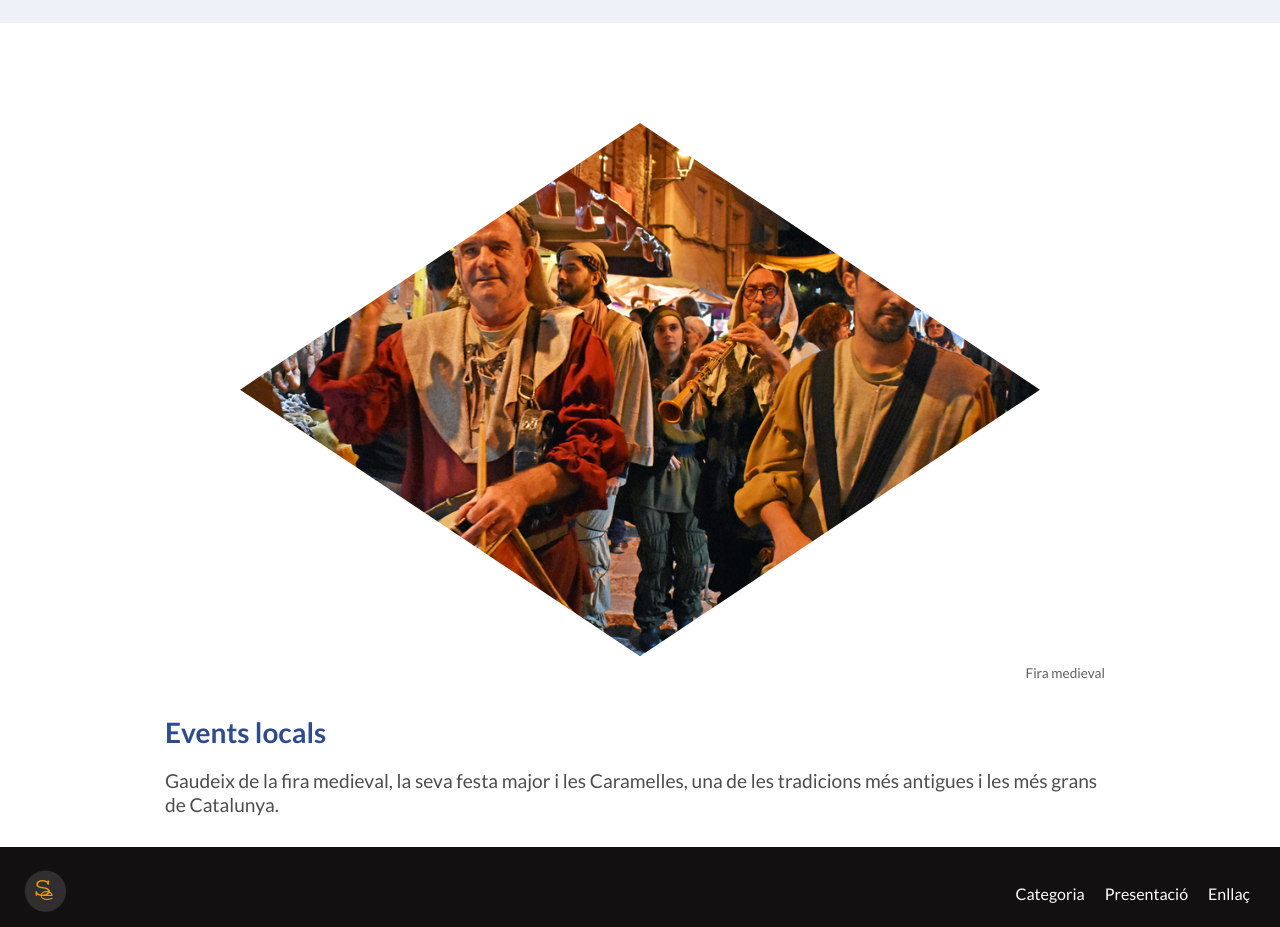
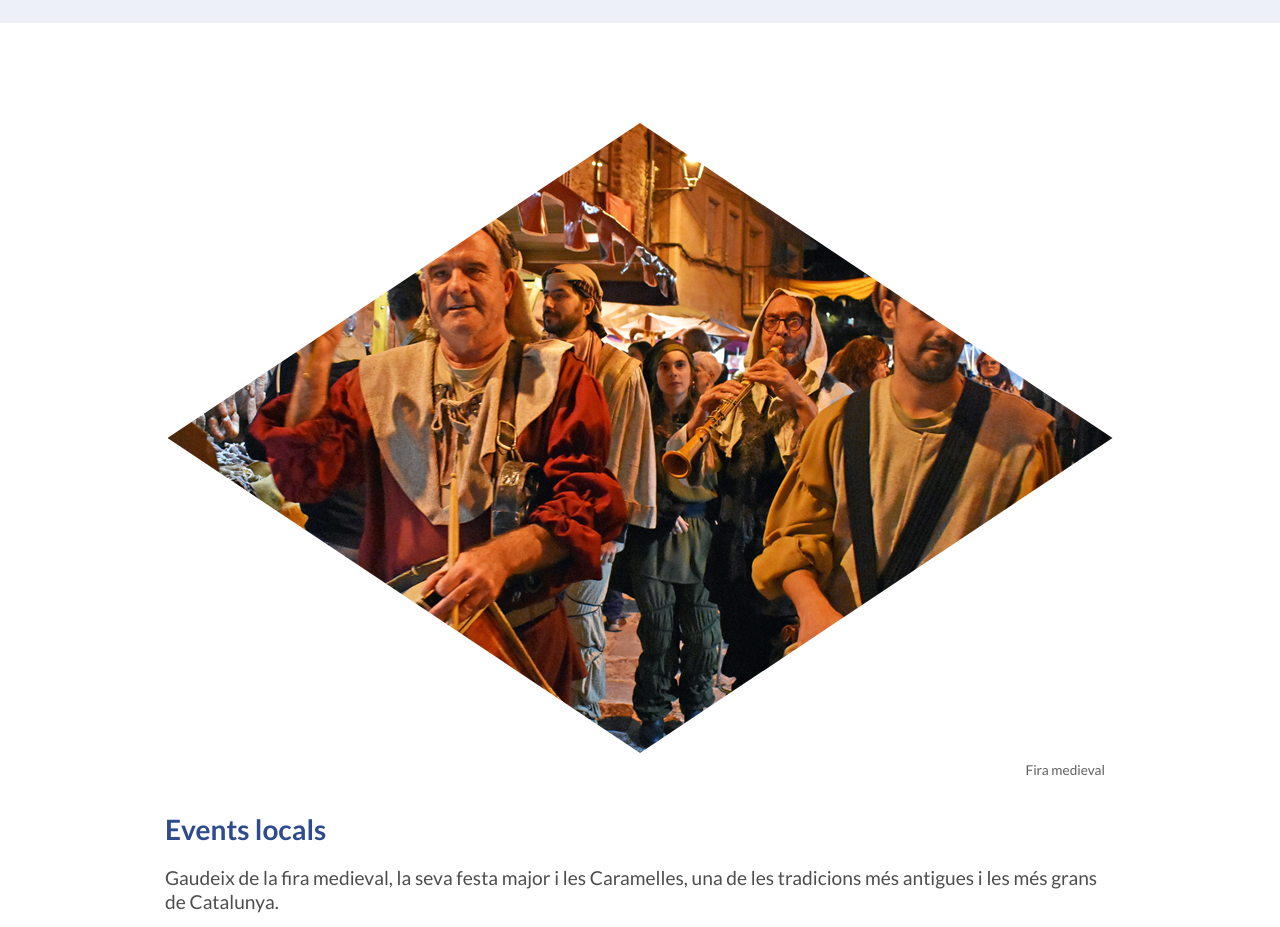
Before and after one commit to glopezhe97/GermanLopezPec1HtmlyCss, a website built with Parcel: page src/index.html in a window 1280 px wide. Shown: the part 760-1687 px from the top of the page. Built offline with nearby package versions, Linux system fonts and the light colour scheme.

Commit message:
first4 attempt psi intrinc img sizes

```diff
--- a/src/index.html
+++ b/src/index.html
@@ -84,6 +84,8 @@
                     src="../img/FiraMedieval2.jpg"
                     alt="feria medieval"
                     id="img"
+                    width="945"
+                    height="630"
                     loading="lazy"
                     type="image/webp" />
 
```
